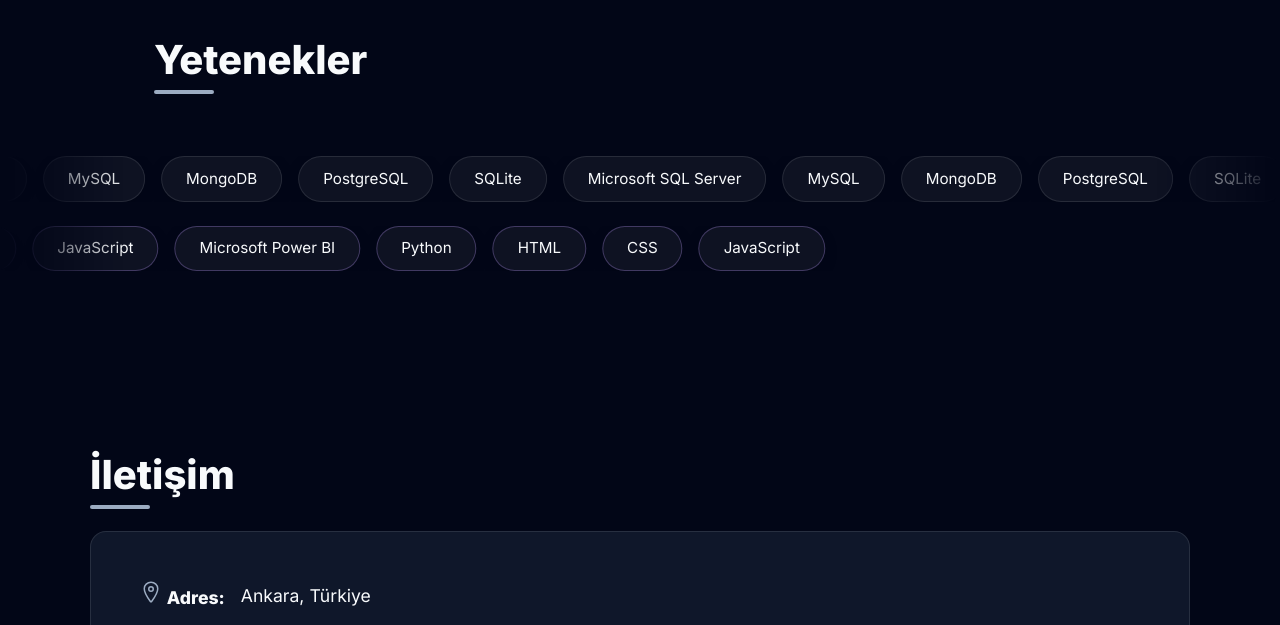
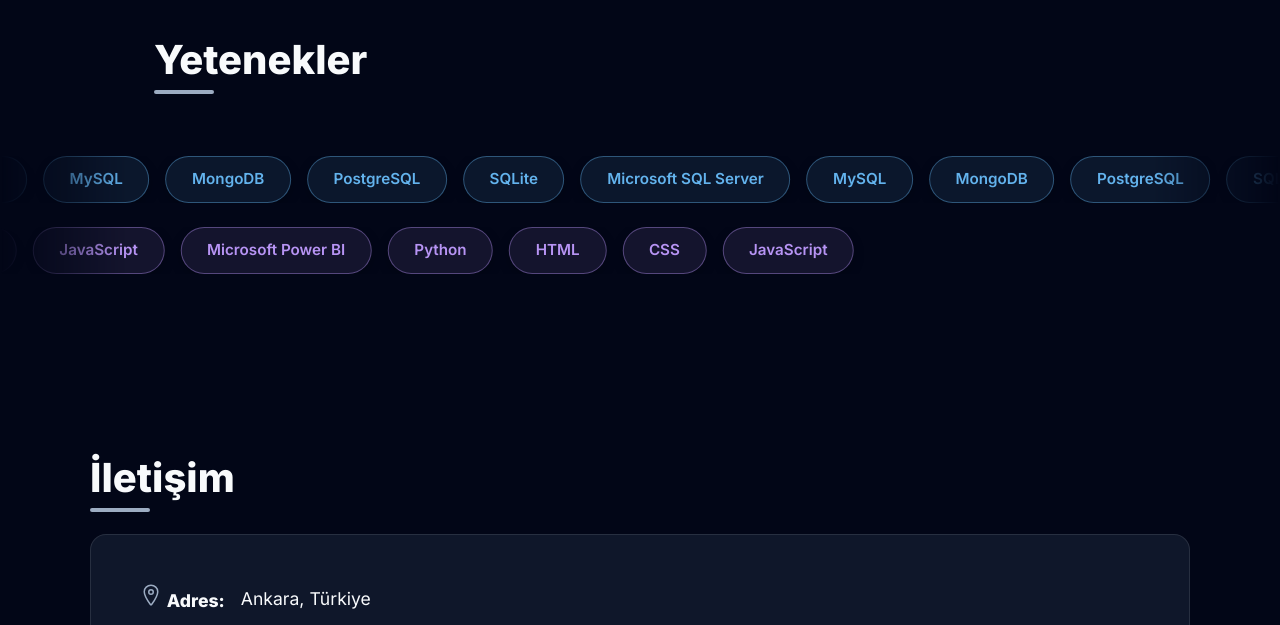
Before and after one commit to rummeysaa/rummeysaa.github.io, a plain HTML site: page index.html in a window 1280 px wide. Shown: the part 3244-3869 px from the top of the page. Drawn offline with nearby package versions, Linux system fonts and the light colour scheme.

Commit message:
style: yetenekler baloncuklari belirginlestirildi ve hero linkleri duzeltildi

```diff
--- a/index.html
+++ b/index.html
@@ -42,7 +42,7 @@
                 <a href="#" target="_blank"><ion-icon name="logo-github"></ion-icon></a>
                 <a href="https://www.linkedin.com/in/r%C3%BCmeysa-kaplan-a02b9a316/" target="_blank"><ion-icon
                         name="logo-linkedin"></ion-icon></a>
-                <a href="mailto:rumeysaakaplan0@gmail..com"><ion-icon name="mail-outline"></ion-icon></a>
+                <a href="mailto:rumeysaakaplan0@gmail.com"><ion-icon name="mail-outline"></ion-icon></a>
             </div>
             <a href="#about" class="scroll-down">
                 <ion-icon name="chevron-down-outline"></ion-icon>
--- a/style.css
+++ b/style.css
@@ -629,35 +629,38 @@
 /* Skill Bubbles (Simple text pills) */
 .skill-tag {
     display: inline-block;
-    padding: 0.6rem 1.5rem;
-    background-color: rgba(255, 255, 255, 0.05);
-    border: 1px solid rgba(255, 255, 255, 0.1);
+    padding: 0.65rem 1.6rem;
+    background-color: rgba(99, 179, 237, 0.1);
+    color: #63b3ed;
+    border: 1.5px solid rgba(99, 179, 237, 0.4);
     border-radius: 50px;
-    color: var(--text-color);
     font-size: 0.95rem;
-    font-weight: 500;
+    font-weight: 600;
     white-space: nowrap;
     transition: all 0.3s ease;
     cursor: default;
-    box-shadow: 0 4px 15px rgba(0, 0, 0, 0.1);
+    box-shadow: 0 4px 12px rgba(0, 0, 0, 0.2);
 }
 
 .skill-tag:hover {
     background-color: var(--primary-color);
     border-color: var(--primary-color);
     color: #fff;
-    transform: translateY(-3px);
-    box-shadow: 0 8px 25px rgba(99, 179, 237, 0.3);
+    transform: translateY(-4px);
+    box-shadow: 0 10px 30px rgba(99, 179, 237, 0.4);
 }
 
 .skill-tag.alt {
-    border-color: rgba(183, 148, 244, 0.3);
+    background-color: rgba(183, 148, 244, 0.1);
+    color: #b794f4;
+    border-color: rgba(183, 148, 244, 0.4);
 }
 
 .skill-tag.alt:hover {
     background-color: #b794f4;
     border-color: #b794f4;
-    box-shadow: 0 8px 25px rgba(183, 148, 244, 0.3);
+    color: #fff;
+    box-shadow: 0 10px 30px rgba(183, 148, 244, 0.4);
 }
 
 /* Contact Section & Footer */
```
